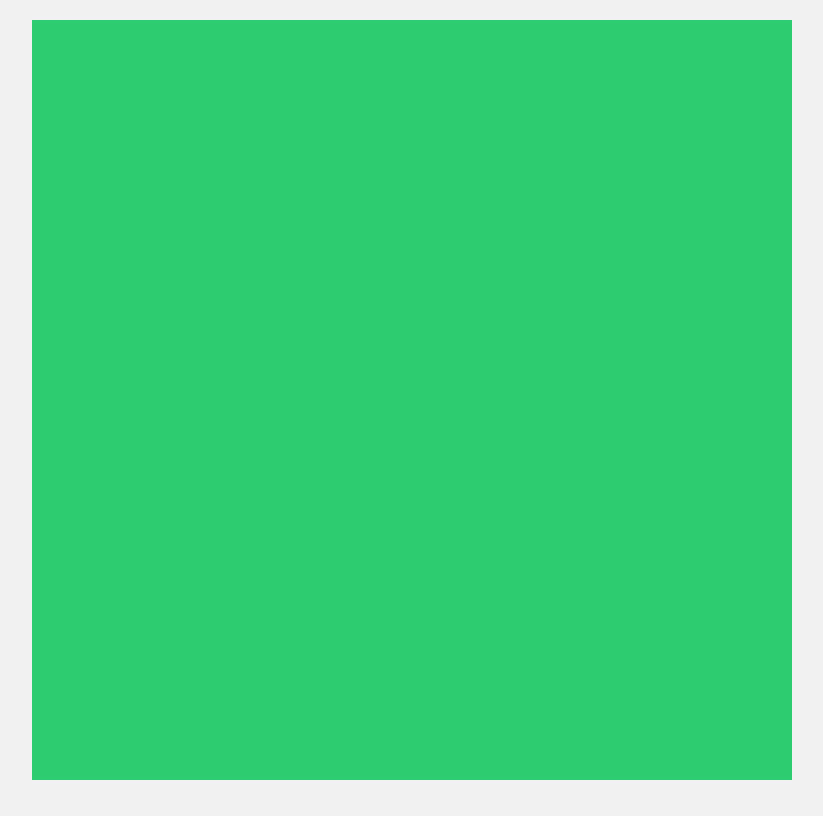
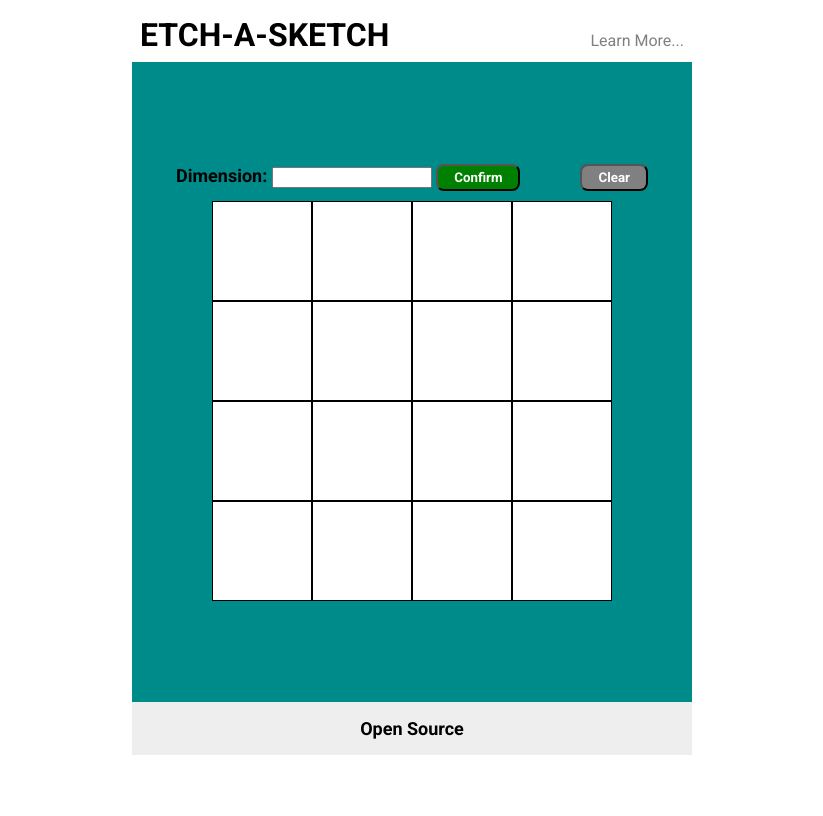
Before and after one commit to MuhammadAbdullahWarraich/Etch-a-Sketch-TOP, a plain HTML site: page index.html in a window 1280 px wide. Shown: the whole page, without its empty margins (228-1051 px from the left). Drawn offline with Linux system fonts and the light colour scheme.

Commit message:
feat: MVP (sorry for not doing atomic commits)

```diff
--- a/index.css
+++ b/index.css
@@ -1,13 +1,82 @@
-body {
-    display: flex;
-    align-items: center;
-    justify-content: center;
-    margin: 0 auto;
-    height: 100vh;
-    background-color: #f1f1f1;
-  }
-#main-container {
-    background-color: #2ecc71;
-    width: 95vh;
-    height: 95vh;
+@import url('https://fonts.googleapis.com/css2?family=Roboto:wght@400;700&display=swap');
+* {
+  box-sizing: border-box;
+  font-family: Roboto, sans-serif;
 }
+body{
+  display: flex;
+  flex-direction: column;
+  justify-content: space-between;
+  align-items: center;
+  height: 100vh;
+}
+.temp-container {
+  height: 50vh;
+  width: 50vh;
+  aspect-ratio: 1/1;
+  display: flex;
+  flex-wrap: wrap;
+}
+.main-container {
+  background-color: darkcyan;
+  height: 80vh;
+  margin-top: auto;
+  flex-grow: 1;
+  display: flex;
+  flex-direction: column;
+  gap: 10px;
+  justify-content: center;
+  align-items: center;
+}
+.sketchpad-pixel {
+  transition: background-color 0.5s ease;
+}
+.clear, .confirmsize {
+  background-color: gray;
+  color: white;
+  padding: 4px 16px;
+  font-weight: bold;
+  border-radius: 8px;
+}
+.confirmsize {
+  background-color: green;
+}
+#boxcountinput{
+  width: 70px;
+  padding: 4px;
+  border-radius: 8px;
+  background-color: aliceblue;
+  color: lightseagreen;
+  font-weight: bold;
+  border: 1px solid darkblue;
+}
+.settings {
+  display: flex;
+  gap: 60px;
+  font-weight: bold;
+  font-size: large;
+}
+.footer {
+  padding: 16px;
+  text-align: center;
+  background-color:#eeeeee;
+  font-weight: bold;
+  font-size: large;
+}
+.all {
+  width: 70vh;
+  height: 100vh;
+}
+.header {
+  font-weight: bold;
+  font-size:xx-large;
+  display: flex;
+  justify-content: space-between;
+  padding: 8px;
+}
+.header a {
+  font-weight: normal;
+  text-decoration: none;
+  font-size: medium;
+  color: gray;
+}
--- a/index.html
+++ b/index.html
@@ -7,7 +7,24 @@
     <link rel="stylesheet" href="./index.css">
 </head>
 <body>
-    <div id="main-container"></div>
+    <div class="all">
+        <div class="header">
+            <div class="title">ETCH-A-SKETCH</div>
+            <div class="learnmore"><a href="https://www.theodinproject.com/lessons/foundations-etch-a-sketch">Learn More...</a></div>
+        </div>
+        <div class="main-container">
+            <div class="settings">
+                <div class="sizeofgrid">
+                    <label for="quantitiy">Dimension:</label>
+                    <input type="text" id="inputboxcount" name="quantitiy" min="4" max="100" id="boxcountinput">
+                    <button class="confirmsize">Confirm</button>
+                </div>
+                <div class="cleardiv"><button class="clear">Clear</button></div>
+            </div>
+            <div class="temp-container"></div>
+        </div>
+        <div class="footer">Open Source</div>
+    </div>
     <script type="text/javascript" src="./index.js"></script>
 </body>
 </html>
--- a/index.js
+++ b/index.js
@@ -0,0 +1,45 @@
+const sketchpadcontainer=document.querySelector(".main-container");
+let noofpixels = 16;
+let allBoxes;
+function makeBoxes(noofboxes){
+    sketchpadcontainer.removeChild(document.querySelector(".temp-container"));
+    const tempcontainer = document.createElement("div");
+    tempcontainer.classList.add("temp-container");
+    for (let i=0;i<noofboxes;i++){
+        let tempbox = document.createElement("div");
+        tempbox.classList.add("sketchpad-pixel");
+        tempbox.style.backgroundColor = "white";
+        tempbox.style.border = "1px solid black";
+        tempcontainer.appendChild(tempbox);
+        tempbox.style.width = Math.floor(100 / Math.sqrt(noofboxes)) + "%";
+        console.log(tempbox.style.width);
+        tempbox.style.height = 100 / Math.sqrt(noofboxes) + "%";
+    }
+    sketchpadcontainer.appendChild(tempcontainer);
+    allBoxes = document.querySelectorAll(".sketchpad-pixel");
+    addHoverEffect();
+}
+makeBoxes(noofpixels);
+function addHoverEffect(){
+    allBoxes.forEach(function(box){
+        box.addEventListener('mouseover', (e)=>{
+            e.target.style.backgroundColor = "black";
+            e.target.style.border = "1px solid white";
+        })
+    });
+}
+(document.querySelector(".clear")).addEventListener("click", (e)=>{
+    for (let i = 0; i < noofpixels;i++){
+        allBoxes.forEach(function(box){
+            box.style.backgroundColor = "white";
+            box.style.border = "1px solid black";
+        })
+    }
+});
+(document.querySelector(".confirmsize")).addEventListener("click", (e)=>{
+    const inputField = (document.querySelector("#inputboxcount"));
+    if (inputField.value !== "" && Number.isInteger(Math.sqrt(inputField.value))){
+        makeBoxes(inputField.value);
+    }
+    inputField.value = "";
+})
```
